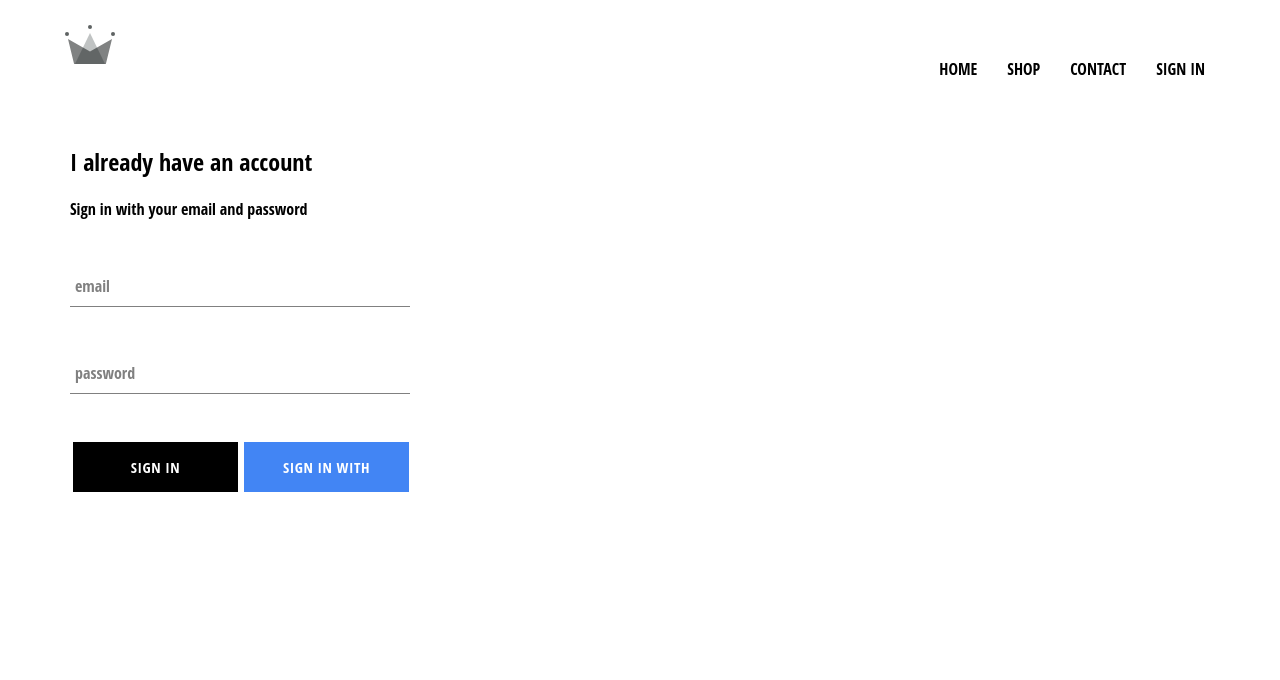
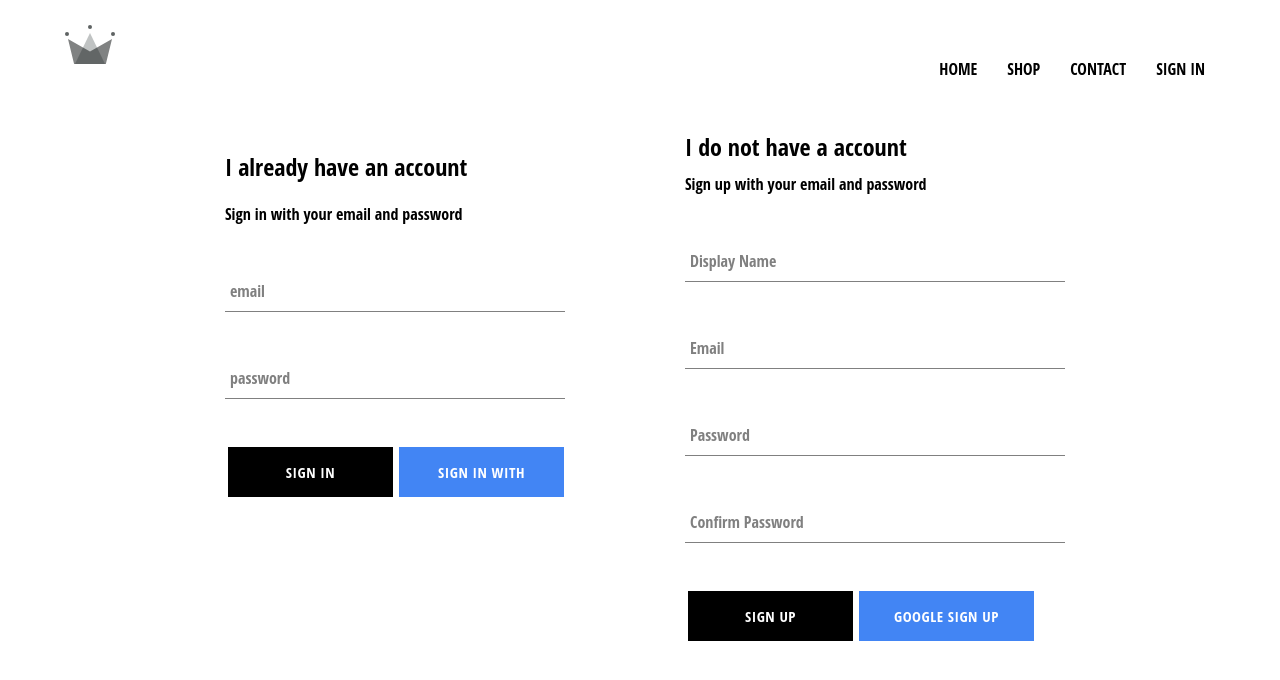
Before and after one commit to rathons/Ecom-react-template, a React (Create React App) app: page /signin in a window 1280 px wide. Shown: the top 680 px of the page. Built offline with nearby package versions, Linux system fonts and the light colour scheme; no server answers; the HTML template or start-up script is replaced by a standard one.

Commit message:
Sign-Up Form & Database Connectivity

```diff
--- a/src/App.js
+++ b/src/App.js
@@ -6,7 +6,7 @@
 import ShopPage from './pages/shop/shop.component';
 import SigninSignoutPage from './pages/signin-signout/signin-signout.component';
 import Header from './components/header/header.component';
-import {auth} from './firebase/firebase.utils';
+import {auth, createUserProfileDocument} from './firebase/firebase.utils';
 
 
 class App extends React.Component {
@@ -19,10 +19,26 @@
   }
 
   unsubscribeFromAuth = null
+
   componentDidMount(){
-    this.unsubscribeFromAuth= auth.onAuthStateChanged(user => {
-      this.setState({currentUser: user});
-      console.log(user);
+    this.unsubscribeFromAuth= auth.onAuthStateChanged(async userAuth => {
+      if(userAuth){
+        const userRef = createUserProfileDocument(userAuth);
+
+        (await userRef).onSnapshot(snapShot => {
+          this.setState(
+            {
+            currentUser: {
+              id: snapShot.id,
+              ...snapShot.data()
+                       }
+            });
+        });
+      }
+      else
+      {
+      this.setState({currentUser: userAuth});
+      }
     });
   }
 
--- a/src/components/form-input/form-input.component.jsx
+++ b/src/components/form-input/form-input.component.jsx
@@ -2,18 +2,19 @@
 
 import './form-input.styles.scss';
 
-const FormInput = ({handleChange, label, ...otherProps}) => (
-    <div className="group">
-        <input className='form-input' onChange={handleChange} type="text" />
-        {
-            label ? (
-            <label className={`${otherProps.value.length ? 'shrink' : '' } form-input-label`}>
-                {label}
-            </label>
-            ) :null
-        }
-
-    </div>
+const FormInput = ({ handleChange, label, ...otherProps }) => (
+  <div className='group'>
+    <input className='form-input' onChange={handleChange} {...otherProps} />
+    {label ? (
+      <label
+        className={`${
+          otherProps.value.length ? 'shrink' : ''
+        } form-input-label`}
+      >
+        {label}
+      </label>
+    ) : null}
+  </div>
 );
 
 export default FormInput;
--- a/src/components/signin/signin.component.jsx
+++ b/src/components/signin/signin.component.jsx
@@ -1,7 +1,7 @@
 import React from 'react';
 import FormInput from '../form-input/form-input.component';
 import CustomButton from '../custom-button/custom-button.component';
-import {signInWithGoogle} from '../../firebase/firebase.utils';
+import {auth, signInWithGoogle} from '../../firebase/firebase.utils';
 import './signin.styles.scss';
 
 class SignIn extends React.Component {
@@ -14,10 +14,16 @@
         }
     }
 
-handleSubmit = event => {
+handleSubmit = async event => {
     event.preventDefault();
+    const  {email, password } = this.state;
+    try{
+        await auth.signInWithEmailAndPassword(email, password);
+        this.setState({email:'', password:''});
+    }catch(error) {
+        console.error(error);
+    }
 
-    this.setState({email:'', password:''})
 }
 
 handleChange = event => {
--- /dev/null
+++ b/src/components/signup/signup.component.jsx
@@ -0,0 +1,68 @@
+import React from 'react';
+import FormInput from '../form-input/form-input.component';
+import CustomButton from '../custom-button/custom-button.component';
+
+import {auth, createUserProfileDocument, signInWithGoogle} from '../../firebase/firebase.utils';
+import './signup.styles.scss';
+
+class SignUp extends React.Component {
+    constructor(){
+        super();
+
+        this.state = {
+            displayName:'',
+            email: '',
+            password:'',
+            confirmPassword:''
+        };
+    }
+    handleSubmit = async event => {
+        event.preventDefault();
+        const { displayName, email, password, confirmPassword } = this.state;
+
+        if (password !== confirmPassword) {
+          alert("Passwords don't match");
+          return;
+        }
+
+        try {
+          const { user } = await auth.createUserWithEmailAndPassword(email, password);
+
+          await createUserProfileDocument(user, { displayName });
+
+          this.setState({
+            displayName: '',
+            email: '',
+            password: '',
+            confirmPassword: ''
+          });
+        } catch (error) {
+          console.error(error);
+        }
+      };
+
+      handleChange = event => {
+        const { name, value } = event.target;
+        this.setState({ [name]: value });
+      };
+
+    render(){
+        const {displayName, email, password, confirmPassword} = this.state;
+        return(
+            <div className='sign-up'>
+                <h2 className='title'>I do not have a account</h2>
+                <span>Sign up with your email and password</span>
+                <form className='sign-up-form' onSubmit={this.handleSubmit}>
+                     <FormInput type='text' name='displayName' value={displayName} onChange={this.handleChange} label='Display Name' required />
+                     <FormInput type='email' name='email' value={email} onChange={this.handleChange} label='Email' required />
+                     <FormInput type='password' name='password' value={password} onChange={this.handleChange} label='Password' required/>
+                     <FormInput type='password' name='confirmPassword' value={confirmPassword} onChange={this.handleChange} label='Confirm Password' required/>
+                     <CustomButton type="submit">SIGN UP</CustomButton>
+                     <CustomButton onClick={signInWithGoogle} isGoogleSignIn>Google Sign Up</CustomButton>
+                </form>
+            </div>
+        );
+    }
+}
+
+export default SignUp;
--- /dev/null
+++ b/src/components/signup/signup.styles.scss
@@ -0,0 +1,9 @@
+.sign-up {
+    display: flex;
+    flex-direction: column;
+    width: 380px;
+
+    .title {
+      margin: 10px 0;
+    }
+  }
--- a/src/firebase/firebase.utils.js
+++ b/src/firebase/firebase.utils.js
@@ -3,7 +3,32 @@
 import 'firebase/auth';
 
 const config = {
+//  enter config here
+};
 
+  export const createUserProfileDocument = async (userAuth, additonalData) => {
+    if(!userAuth) return;
+
+    const userRef = firestore.doc(`users/${userAuth.uid}`);
+    const snapShot = await userRef.get();
+
+    if(!snapShot.exists){
+      const {displayName, email} = userAuth;
+      const createdAt = new Date();
+
+      try {
+        await userRef.set({
+          displayName,
+          email,
+          createdAt,
+          ...additonalData
+        })
+      }catch(error) {
+        console.log('error creating user', error.message);
+
+      }
+    }
+    return userRef;
   };
 
   firebase.initializeApp(config);
--- a/src/pages/signin-signout/signin-signout.component.jsx
+++ b/src/pages/signin-signout/signin-signout.component.jsx
@@ -1,9 +1,12 @@
 import React from 'react';
 import SignIn from '../../components/signin/signin.component';
+import SignUp from '../../components/signup/signup.component';
 import './signin-signout.styles.scss';
 
 const SigninSignoutPage = () => (
-    <div className='signin-signout'><SignIn /></div>
+    <div className='signin-signout'>
+        <SignIn /><SignUp />
+        </div>
 );
 
 export default SigninSignoutPage;
--- a/src/pages/signin-signout/signin-signout.styles.scss
+++ b/src/pages/signin-signout/signin-signout.styles.scss
@@ -0,0 +1,6 @@
+.signin-signout {
+    width: 850px;
+    display: flex;
+    justify-content: space-between;
+    margin: 30px auto;
+}
```
Also changed, not shown: src/components/form-input/form-input.styles.scss (line endings or trailing spaces).
